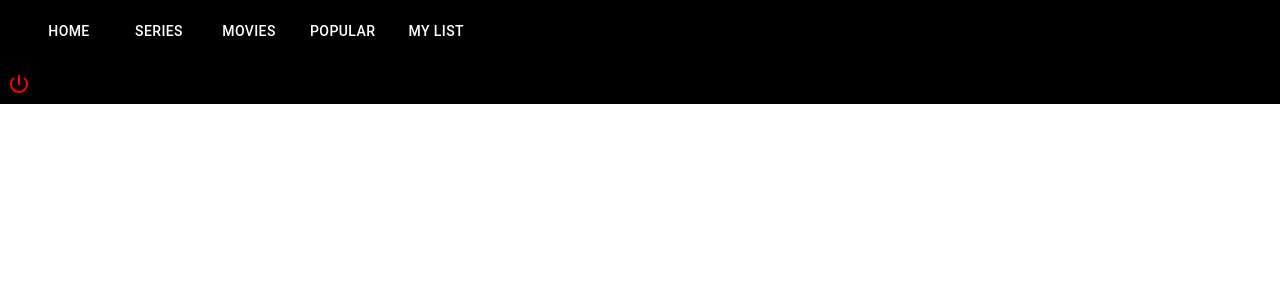
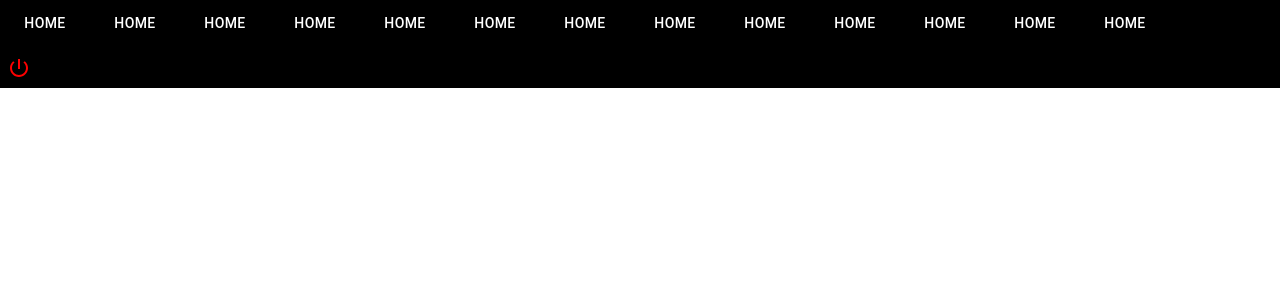
Before and after one commit to yethu-KL29/Netflix_clone2, a React (Create React App) app in the folder client/: page / in a window 1280 px wide. Shown: the top 300 px of the page. Built offline with nearby package versions, Linux system fonts and the light colour scheme.

Commit message:
working on navbar updadted

```diff
--- a/client/src/components/nav/Navbar.css
+++ b/client/src/components/nav/Navbar.css
@@ -2,6 +2,3 @@
     background-color: black;
     width:100vw;
 }
-.content{
-    display: flex;
-}
--- a/client/src/components/nav/Navbar.js
+++ b/client/src/components/nav/Navbar.js
@@ -10,51 +10,39 @@ export const Navbar = () => {
     const [value, setvalue] = useState()
     return (
         <div className='Navbar'>
-            <div className='content'>
+            <div className='left-content'>
                 <div className='logo'>
                     {/* <img src={Logo}></img> */}
                 </div>
                 <div>
-                    <Toolbar sx={{
-                        // width: "100vw"
-                    }}>
-                        <Tabs TabIndicatorProps={{ style: { background: 'red' } }} value={value} onChange={(e, val) => {
-                            setvalue(val)
-                        }} sx={{ backgroundColor: "inherit" }}>
-                            <Tab sx={{
-                                color: "white",
-                                width: "1vw"
-                            }} label="Home" />
 
-                            <Tab LinkComponent={Link} to="/series" sx={{
-                                color: "white",
+                        <Tabs>
+                        <Tab label="Home" sx={{color:"white",width: '3vw'}} />
+                        <Tab label="Home" sx={{color:"white",width: '3vw'}} />
+                        <Tab label="Home" sx={{color:"white",width: '3vw'}} />
+                        <Tab label="Home" sx={{color:"white",width: '3vw'}} />
+                        <Tab label="Home" sx={{color:"white",width: '3vw'}} />
+                        <Tab label="Home" sx={{color:"white",width: '3vw'}} />
+                        <Tab label="Home" sx={{color:"white",width: '3vw'}} />
+                        <Tab label="Home" sx={{color:"white",width: '3vw'}} />
+                        <Tab label="Home" sx={{color:"white",width: '3vw'}} />
+                        <Tab label="Home" sx={{color:"white",width: '3vw'}} />
+                        <Tab label="Home" sx={{color:"white",width: '3vw'}} />
+                        <Tab label="Home" sx={{color:"white",width: '3vw'}} />
+                        <Tab label="Home" sx={{color:"white",width: '3vw'}} />
 
-                            }} label="series" />
 
-                            <Tab LinkComponent={Link} to="/movies" sx={{
-                                color: "white",
+                     </Tabs>
 
-                            }} label="Movies" />
-
-                            <Tab sx={{
-                                color: "white",
-
-                            }} label="popular" />
-                            <Tab sx={{
-                                color: "white",
-
-                            }} label="My List" />
-
-                        </Tabs>
-                    </Toolbar>
                 </div>
 
             </div>
-            <div className='logout'>
+            <div className='right-content'>
 
                 <IconButton sx={{ color: 'red', width: '3vw' }}>
                     <PowerSettingsNewIcon />
                 </IconButton>
+
             </div>
 
 
```
